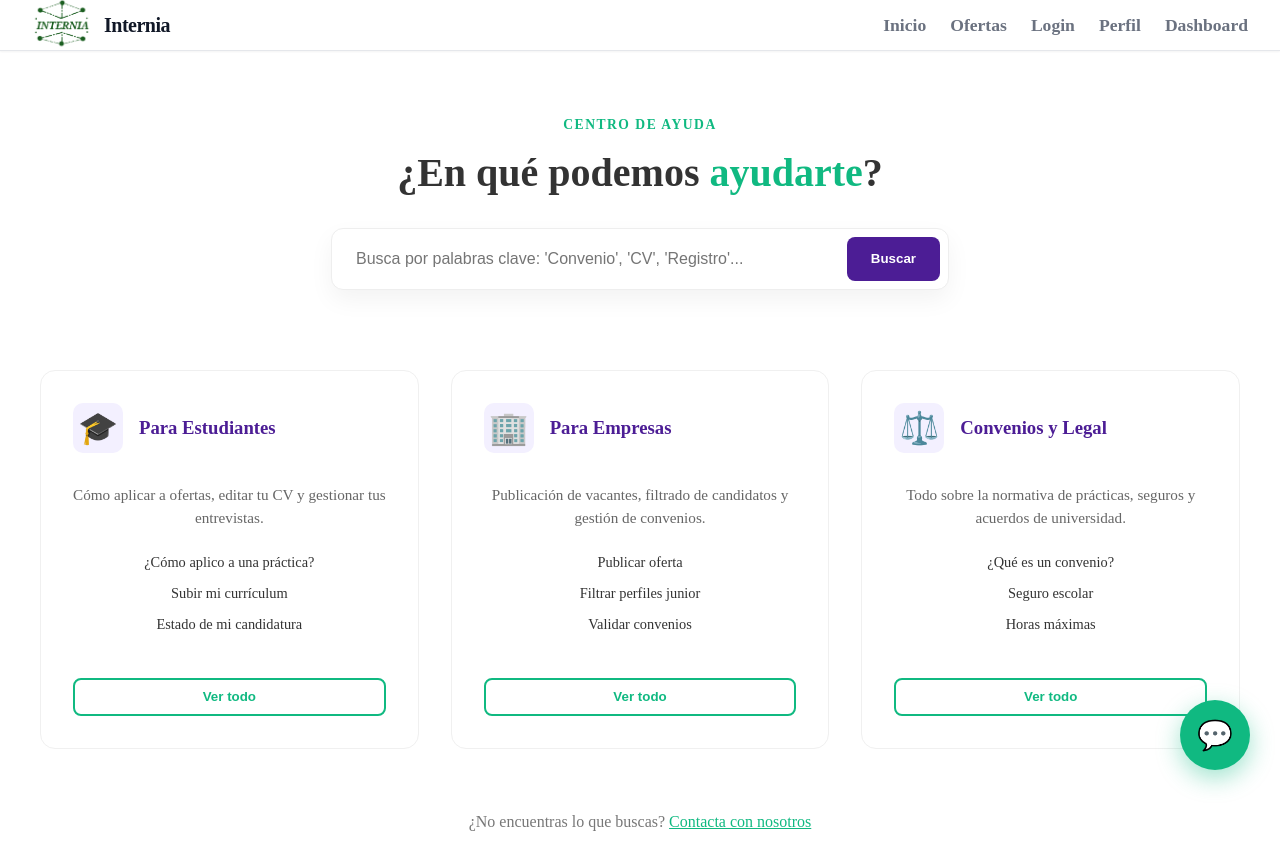
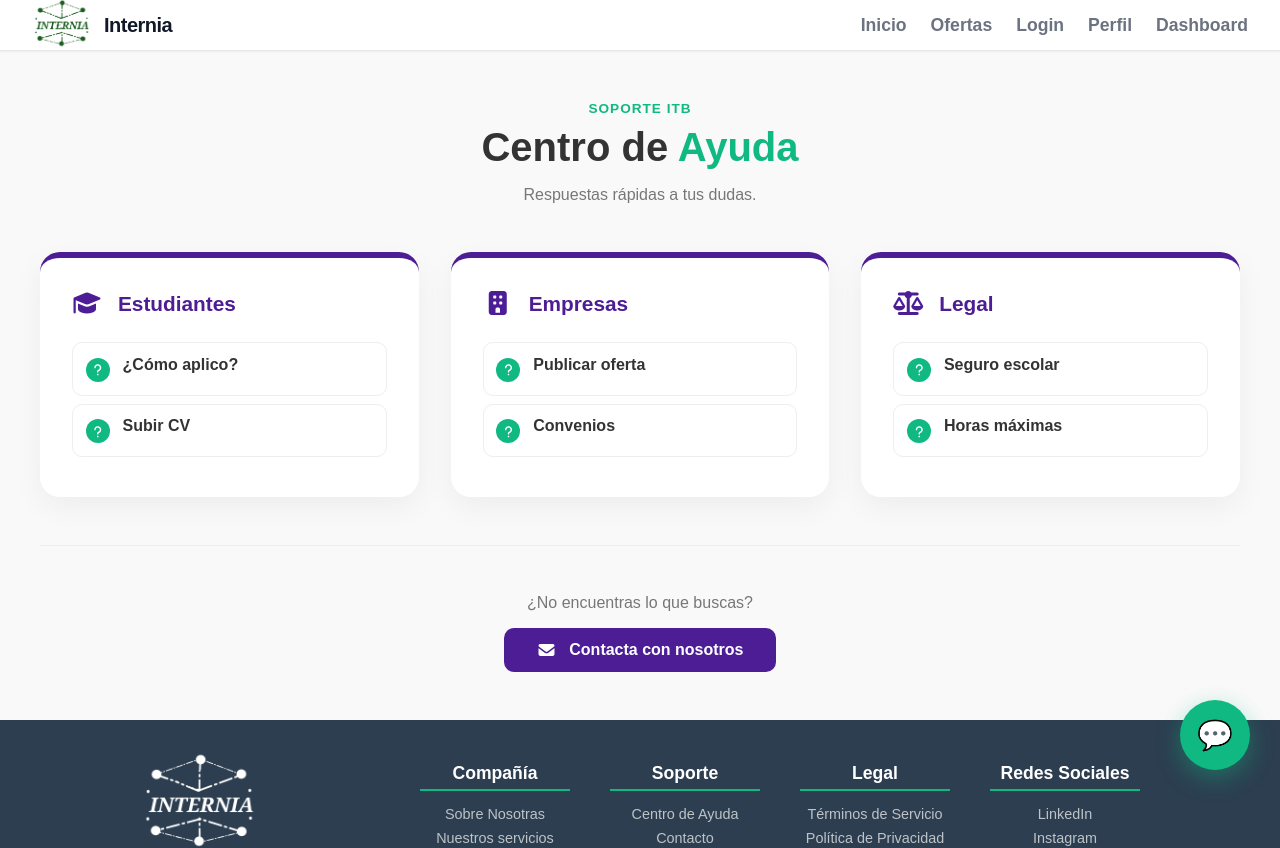
Before and after one commit to ITEC-BCN/projecte-2-dawe2_p1_grup4_scarlett_yeneviel, a Vue app in the folder frontend/: page /ayuda in a window 1280 px wide. Shown: the top 848 px of the page. Built offline with nearby package versions, Linux system fonts and the light colour scheme.

Commit message:
feat: Update styles and structure in CentroDeAyuda, Nosotros, PoliticaPrivacidad, and TerminosServicio for improved layout and readability

```diff
--- a/frontend/src/css/style.css
+++ b/frontend/src/css/style.css
@@ -8,6 +8,9 @@
   max-width: 1280px;
   margin: 0 auto;
   text-align: center;
+}
+*{
+   font-family: sans-serif;
 }
 
 @media (prefers-color-scheme: light) {
--- a/frontend/src/views/CentroDeAyuda.vue
+++ b/frontend/src/views/CentroDeAyuda.vue
@@ -1,221 +1,283 @@
 <script setup>
-import { ref } from 'vue'
+import { ref } from "vue";
 
 const categorias = ref([
   {
-    titulo: 'Para Estudiantes',
-    descripcion: 'Cómo aplicar a ofertas, editar tu CV y gestionar tus entrevistas.',
-    icon: '🎓',
-    preguntas: ['¿Cómo aplico a una práctica?', 'Subir mi currículum', 'Estado de mi candidatura']
+    titulo: "Estudiantes",
+    icon: "fa-solid fa-graduation-cap",
+    preguntas: [
+      {
+        titulo: "¿Cómo aplico?",
+        descripcion: "1. Ve a ofertas.\n2. Selecciona la práctica.\n3. Pulsa 'Aplicar'."
       },
       {
-    titulo: 'Para Empresas',
-    descripcion: 'Publicación de vacantes, filtrado de candidatos y gestión de convenios.',
-    icon: '🏢',
-    preguntas: ['Publicar oferta', 'Filtrar perfiles junior', 'Validar convenios']
+        titulo: "Subir CV",
+        descripcion: "En 'Editar perfil', sube tu CV en PDF y guarda cambios."
+      }
+    ]
   },
   {
-    titulo: 'Convenios y Legal',
-    descripcion: 'Todo sobre la normativa de prácticas, seguros y acuerdos de universidad.',
-    icon: '⚖️',
-    preguntas: ['¿Qué es un convenio?', 'Seguro escolar', 'Horas máximas']
+    titulo: "Empresas",
+    icon: "fa-solid fa-building",
+    preguntas: [
+      {
+        titulo: "Publicar oferta",
+        descripcion: "Accede al panel, pulsa 'Publicar' y completa los datos."
+      },
+      {
+        titulo: "Convenios",
+        descripcion: "Revisa los datos del alumno y acepta el documento legal."
       }
-])
+    ]
+  },
+  {
+    titulo: "Legal",
+    icon: "fa-solid fa-scale-balanced",
+    preguntas: [
+      {
+        titulo: "Seguro escolar",
+        descripcion: "Cubre todo el periodo de prácticas establecido en convenio."
+      },
+      {
+        titulo: "Horas máximas",
+        descripcion: "No pueden superar el límite marcado por el centro educativo."
+      }
+    ]
+  }
+]);
 
-const busqueda = ref('')
+const preguntaActiva = ref(null);
+
+function togglePregunta(catIndex, pregIndex) {
+  const id = `${catIndex}-${pregIndex}`;
+  preguntaActiva.value = preguntaActiva.value === id ? null : id;
+}
 </script>
 
 <template>
+  <div class="ayuda-wrapper">
     <section class="ayuda-container">
+
       <header class="ayuda-header">
-      <span class="resaltar subtitle">Centro de Ayuda</span>
-      <h1>¿En qué podemos <span class="resaltar">ayudarte</span>?</h1>
-      <div class="search-box">
-        <input
-          v-model="busqueda"
-          type="text"
-          placeholder="Busca por palabras clave: 'Convenio', 'CV', 'Registro'..."
-        />
-        <button class="btn-primary">Buscar</button>
-      </div>
+        <span class="resaltar-label">Soporte ITB</span>
+        <h1>Centro de <span class="resaltar">Ayuda</span></h1>
+        <p class="intro-text">Respuestas rápidas a tus dudas.</p>
       </header>
 
       <div class="cards-container">
-      <article v-for="(cat, index) in categorias" :key="index" class="card-ayuda">
-        <div class="icon-header">
-          <span class="cat-icon">{{ cat.icon }}</span>
-          <h3>{{ cat.titulo }}</h3>
+        <article v-for="(cat, catIndex) in categorias" :key="catIndex" class="ayuda-card">
+          <header class="card-header">
+            <div class="icon-box">
+              <i :class="cat.icon"></i>
             </div>
-        <p>{{ cat.descripcion }}</p>
+            <h2>{{ cat.titulo }}</h2>
+          </header>
 
-        <ul class="lista-ayuda">
-          <li v-for="pregunta in cat.preguntas" :key="pregunta">
-            <a href="#">{{ pregunta }}</a>
-          </li>
-        </ul>
-
-        <button class="btn-secondary">Ver todo</button>
+          <div class="card-body">
+            <div
+              v-for="(preg, pregIndex) in cat.preguntas"
+              :key="pregIndex"
+              class="punto-ayuda"
+              @click="togglePregunta(catIndex, pregIndex)"
+              :class="{ 'is-active': preguntaActiva === `${catIndex}-${pregIndex}` }"
+            >
+              <div class="check-box">
+                <i class="fa-solid fa-question"></i>
+              </div>
+              <div class="contenido">
+                <h3>{{ preg.titulo }}</h3>
+                <p v-if="preguntaActiva === `${catIndex}-${pregIndex}`" class="respuesta">
+                  {{ preg.descripcion }}
+                </p>
+              </div>
+            </div>
+          </div>
         </article>
       </div>
 
       <footer class="ayuda-footer">
-      <p>¿No encuentras lo que buscas? <router-link to="/contacto" class="resaltar">Contacta con nosotros</router-link></p>
+        <p>¿No encuentras lo que buscas?</p>
+        <a href="mailto:secretaria@itb.cat" class="btn-primary">
+          <i class="fa-solid fa-envelope"></i>
+          Contacta con nosotros
+        </a>
       </footer>
+
     </section>
+  </div>
 </template>
 
 <style scoped>
+/* Tipografía */
+.ayuda-wrapper {
+  width: 100%;
+  background-color: #f9f9f9;
+  display: flex;
+  justify-content: center;
+
+}
+
 .ayuda-container {
-  padding: 4rem 1.5rem;
-  max-width: 1200px;
-  margin: 0 auto;
+  padding: 3rem 1.5rem;
+  width: 100%;
+  max-width: 1200px; /* Ancho optimizado */
 }
 
 .ayuda-header {
   text-align: center;
-  margin-bottom: 5rem;
+  margin-bottom: 3rem;
 }
 
-.subtitle {
+.resaltar-label {
+  color: #10b981;
   font-weight: 700;
   text-transform: uppercase;
   font-size: 0.85rem;
-  letter-spacing: 1.5px;
+  letter-spacing: 1px;
 }
 
 .ayuda-header h1 {
   font-size: 2.5rem;
-  margin: 1rem 0 2rem;
   color: #333;
+  margin: 0.5rem 0;
 }
 
-/* Buscador */
-.search-box {
-  display: flex;
-  max-width: 600px;
-  margin: 0 auto;
-  gap: 0.5rem;
-  background: white;
-  padding: 0.5rem;
-  border-radius: 12px;
-  box-shadow: 0 10px 25px rgba(0,0,0,0.05);
-  border: 1px solid #eee;
+.resaltar {
+  color: #10b981;
 }
 
-.search-box input {
-  flex: 1;
-  border: none;
-  padding: 0.8rem 1rem;
+.intro-text {
+  color: #777;
   font-size: 1rem;
-  outline: none;
 }
 
-.btn-primary {
-  background: #4C1D95;
-  color: white;
-  border: none;
-  padding: 0.8rem 1.5rem;
-  border-radius: 8px;
-  font-weight: 700;
-  cursor: pointer;
+/* Grid de Cards */
+.cards-container {
+  display: grid;
+  grid-template-columns: repeat(3, 1fr);
+  gap: 2rem;
+  margin-bottom: 3rem;
 }
 
-/* Cards */
-.cards-container {
-  display: flex;
-  gap: 2rem;
-  flex-wrap: wrap;
-}
-
-.card-ayuda {
-  background: #fff;
-  border: 1px solid #f0f0f0;
-  border-radius: 15px;
+.ayuda-card {
+  background: white;
+  border-radius: 20px;
   padding: 2rem;
-  flex: 1 1 300px;
+  box-shadow: 0 10px 30px rgba(0,0,0,0.05);
+  border-top: 6px solid #4C1D95; /* Color morado ITB */
   display: flex;
   flex-direction: column;
 }
 
-.icon-header {
+.card-header {
   display: flex;
   align-items: center;
   gap: 1rem;
+  margin-bottom: 1.5rem;
+}
+
+.icon-box {
+  color: #4C1D95;
+  font-size: 1.5rem;
+}
+
+.card-header h2 {
+  color: #4C1D95;
+  font-size: 1.3rem;
+  margin: 0;
+  font-weight: 700;
+}
+
+/* Preguntas compactas */
+.punto-ayuda {
+  display: flex;
+  gap: 0.8rem;
+  padding: 0.8rem;
+  margin-bottom: 0.5rem;
+  border-radius: 10px;
+  border: 1px solid #eee;
+  cursor: pointer;
+  transition: all 0.2s;
+}
+
+.punto-ayuda:hover {
+  border-color: #10b981;
+}
+
+.punto-ayuda.is-active {
+  background: #f9f9fb;
+  border-color: #4C1D95;
+}
+
+.check-box {
+  background: #10b981;
+  color: white;
+  width: 24px;
+  height: 24px;
+  border-radius: 50%;
+  display: flex;
+  align-items: center;
+  justify-content: center;
+  font-size: 0.7rem;
+  flex-shrink: 0;
+  margin-top: 2px;
+}
+
+.contenido h3 {
+  margin: 0;
+  font-size: 1rem;
+  color: #333;
+  font-weight: 600;
+}
+
+.respuesta {
+  margin-top: 0.5rem;
+  color: #555;
+  line-height: 1.5;
+  font-size: 0.9rem;
+  white-space: pre-line;
+}
+
+/* Footer estilo Legal */
+.ayuda-footer {
+  margin-top: 2rem;
+  padding-top: 2rem;
+  border-top: 1px solid #eee;
+  text-align: center;
+}
+
+.ayuda-footer p {
+  color: #777;
   margin-bottom: 1rem;
 }
 
-.cat-icon {
-  font-size: 2rem;
-  background: #f3f0ff;
-  width: 50px;
-  height: 50px;
-  display: flex;
+.btn-primary {
+  display: inline-flex;
   align-items: center;
-  justify-content: center;
+  gap: 0.8rem;
+  background: #4C1D95;
+  color: white;
+  border: none;
+  padding: 0.8rem 2rem;
   border-radius: 10px;
+  font-weight: 700;
+  cursor: pointer;
+  text-decoration: none;
+  transition: transform 0.2s, background 0.2s;
 }
 
-.card-ayuda h3 {
-  color: #4C1D95;
-  margin: 0;
+.btn-primary:hover {
+  transform: scale(1.02);
+  background: #3b1675;
 }
 
-.card-ayuda p {
-  color: #666;
-  font-size: 0.95rem;
-  line-height: 1.5;
-  margin-bottom: 1.5rem;
+/* Responsivo */
+@media (max-width: 992px) {
+  .cards-container { grid-template-columns: repeat(2, 1fr); }
 }
 
-.lista-ayuda {
-  list-style: none;
-  padding: 0;
-  margin: 0 0 2rem 0;
-}
-
-.lista-ayuda li {
-  margin-bottom: 0.8rem;
-}
-
-.lista-ayuda a {
-  color: #333;
-  text-decoration: none;
-  font-size: 0.9rem;
-  transition: color 0.2s;
-}
-
-.lista-ayuda a:hover {
-  color: #10b981;
-  text-decoration: underline;
-}
-
-.btn-secondary {
-  margin-top: auto;
-  background: white;
-  color: #10b981;
-  border: 2px solid #10b981;
-  padding: 0.6rem;
-  border-radius: 8px;
-  font-weight: 700;
-  cursor: pointer;
-  transition: 0.3s;
-}
-
-.btn-secondary:hover {
-  background: #f0fdf4;
-}
-
-.ayuda-footer {
-  text-align: center;
-  margin-top: 4rem;
-  color: #777;
-}
-
-.resaltar { color: #10b981; }
-
-@media (max-width: 768px) {
-  .search-box {
-    flex-direction: column;
-  }
+@media (max-width: 650px) {
+  .cards-container { grid-template-columns: 1fr; }
+  .ayuda-header h1 { font-size: 2rem; }
 }
 </style>
--- a/frontend/src/views/Nosotros.vue
+++ b/frontend/src/views/Nosotros.vue
@@ -55,15 +55,13 @@ const equipo = ref([
 </template>
 
 <style scoped>
-/* --- ESTILOS REUTILIZADOS DE TU CONFIGURACIÓN --- */
-
 .resaltar {
   color: #10b981;
 }
 .header-section {
-  max-width: 800px; /* Limitamos el ancho para que el texto no se estire demasiado */
+  max-width: 800px;
   margin-bottom: 3rem;
-  text-align: left; /* O 'center' si prefieres todo centrado */
+  text-align: left;
 }
 
 .subtitle {
@@ -85,8 +83,8 @@ const equipo = ref([
 
 .perfiles {
   text-align: left;
-  padding: 4rem 1.5rem;
-  margin-top: 3rem;
+  padding: 2rem 1.5rem;
+  margin-top: 0.5rem;
   border-top: 1px solid #eee;
 }
 
@@ -113,7 +111,7 @@ const equipo = ref([
   background: #f9f9f9;
   border-radius: 12px;
   padding: 2rem 1.5rem;
-  flex: 1 1 280px; /* Ajuste para que se vean bien en desktop y móvil */
+  flex: 1 1 280px;
   max-width: 350px;
   text-align: center;
   box-shadow: 0 4px 12px rgba(0, 0, 0, 0.05);
--- a/frontend/src/views/PoliticaPrivacidad.vue
+++ b/frontend/src/views/PoliticaPrivacidad.vue
@@ -31,9 +31,6 @@ const puntosClave = ref([
   <section class="privacidad-container">
     <div class="privacidad-card">
       <header class="privacidad-header">
-        <div class="shield-icon">
-          <i class="fa-solid fa-shield-halved"></i>
-        </div>
 
         <h1>Política de <span class="resaltar">Privacidad</span></h1>
         <p class="intro-text">
@@ -77,7 +74,7 @@ const puntosClave = ref([
 
 <style scoped>
 .privacidad-container {
-  padding: 4rem 1.5rem;
+  padding: 2rem 1.5rem;
   background-color: #f8fafc;
   display: flex;
   justify-content: center;
--- a/frontend/src/views/TerminosServicio.vue
+++ b/frontend/src/views/TerminosServicio.vue
@@ -53,7 +53,7 @@ const secciones = ref([
 
 <style scoped>
 .terms-container {
-  padding: 4rem 1.5rem;
+  padding: 2rem 1.5rem;
   background-color: #f4f4f9;
   display: flex;
   justify-content: center;
```
Lines whose indentation alone changed are shown as unchanged.
